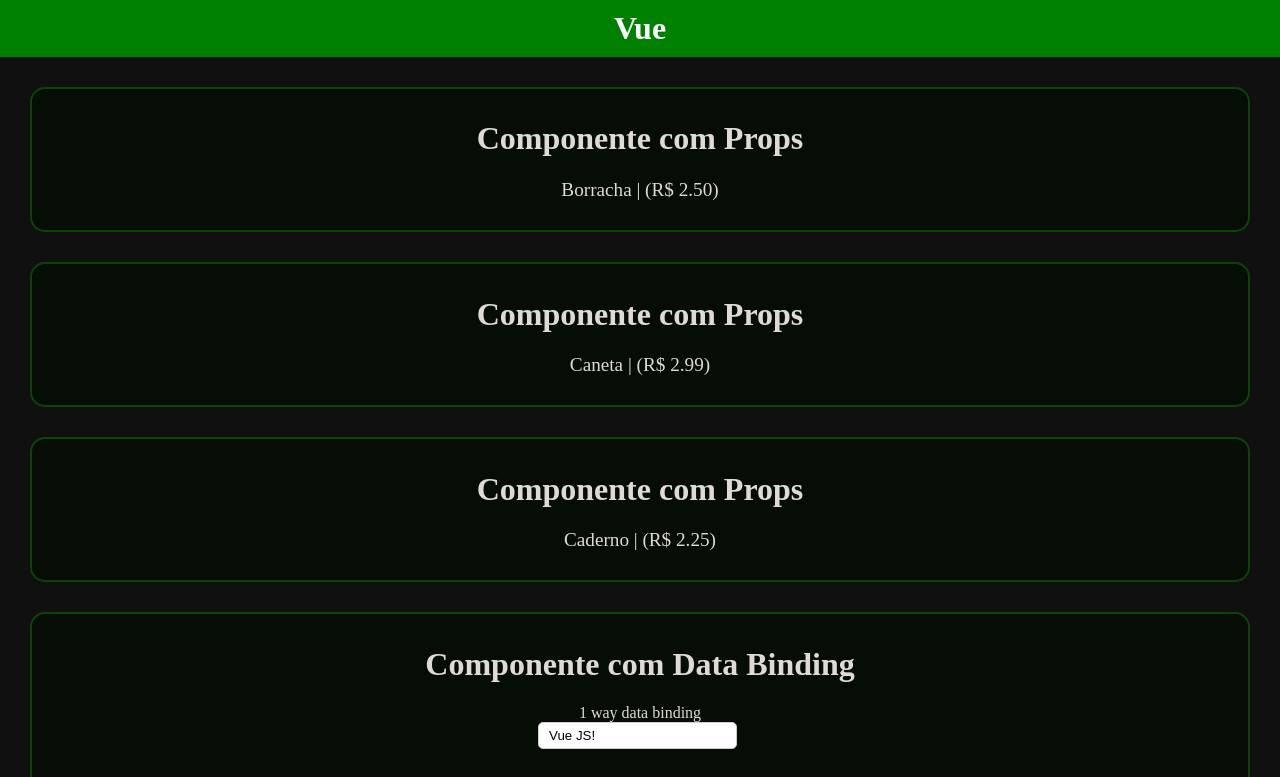
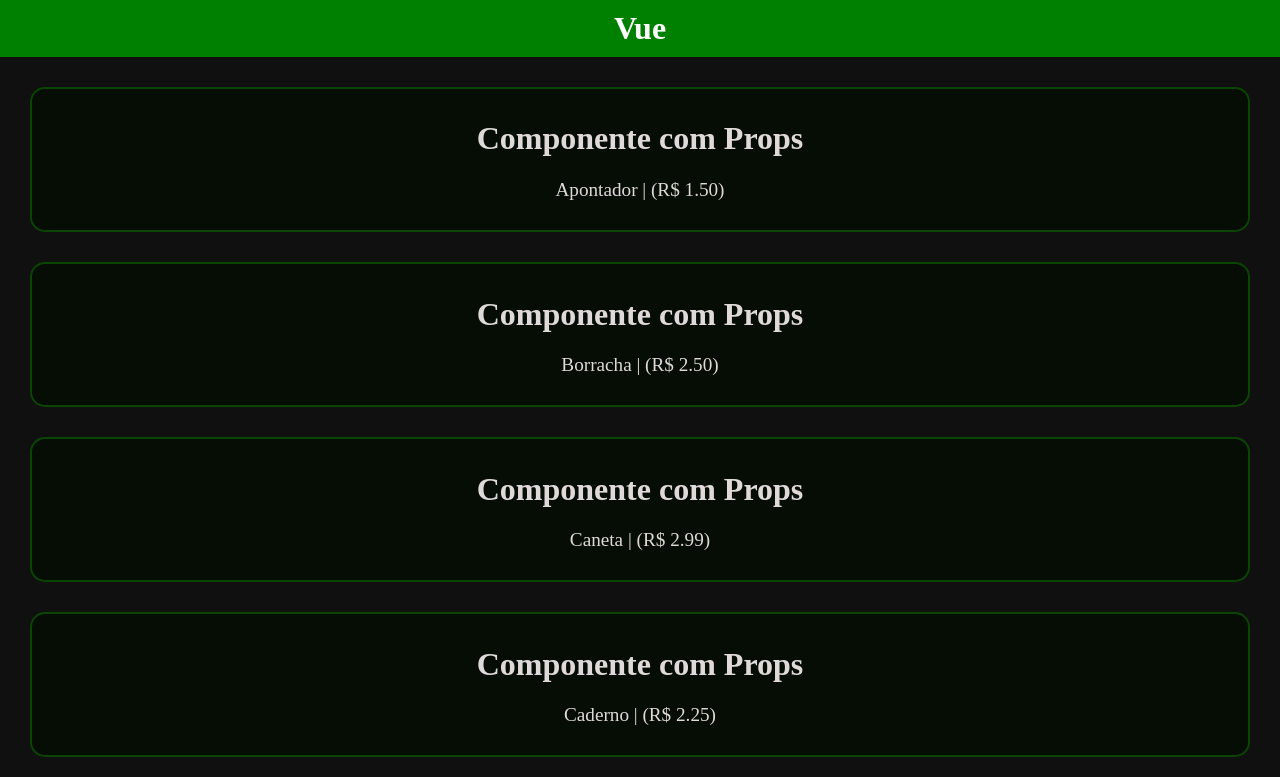
Before and after one commit to andrewschiozo/cod3r-masterclass-vuejs, a Vue app: page / in a window 1280 px wide. Shown: the top 777 px of the page. Built offline with nearby package versions, Linux system fonts and the light colour scheme.

Commit message:
feat: props passada por referencia

```diff
--- a/src/App.vue
+++ b/src/App.vue
@@ -5,12 +5,19 @@
 import ComProps from './components/ComProps.vue';
 import DataBinding from './components/DataBinding.vue';
 import PrimeiroComponente from './components/PrimeiroComponente.vue';
+
+const item = {
+  item: 'Apontador',
+  preco: 1.50
+}
+
 </script>
 
 <template>
   <header>
     Vue
   </header>
+  <ComProps :item="item.item" :preco="item.preco" />
   <ComProps item="Borracha" v-bind:preco="2.50" />
   <ComProps item="Caneta" :preco="2.99" />
   <ComProps item="Caderno" :preco="2.25" />
```
